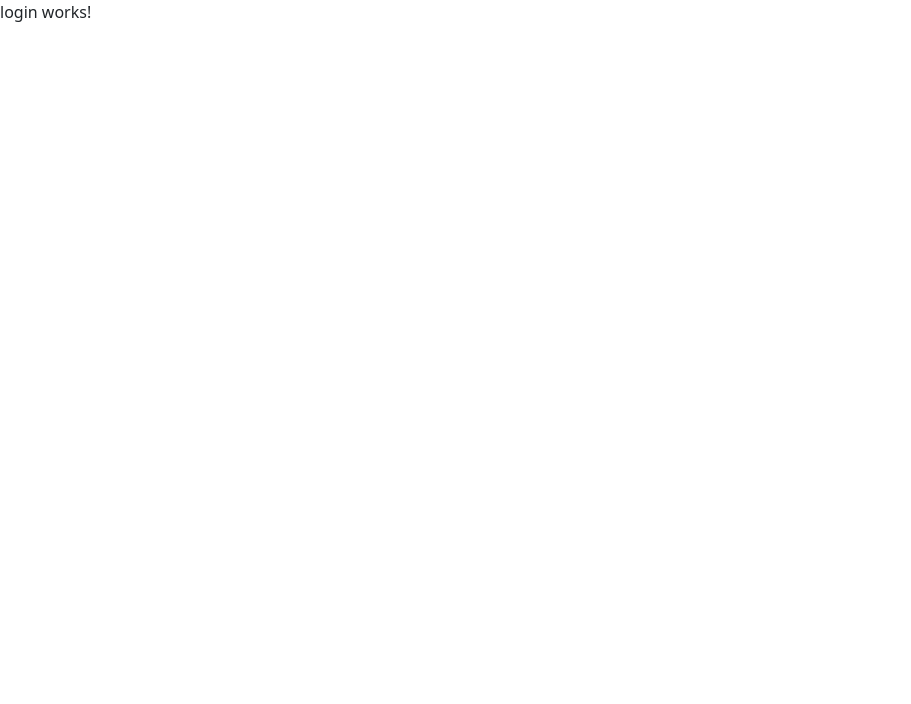
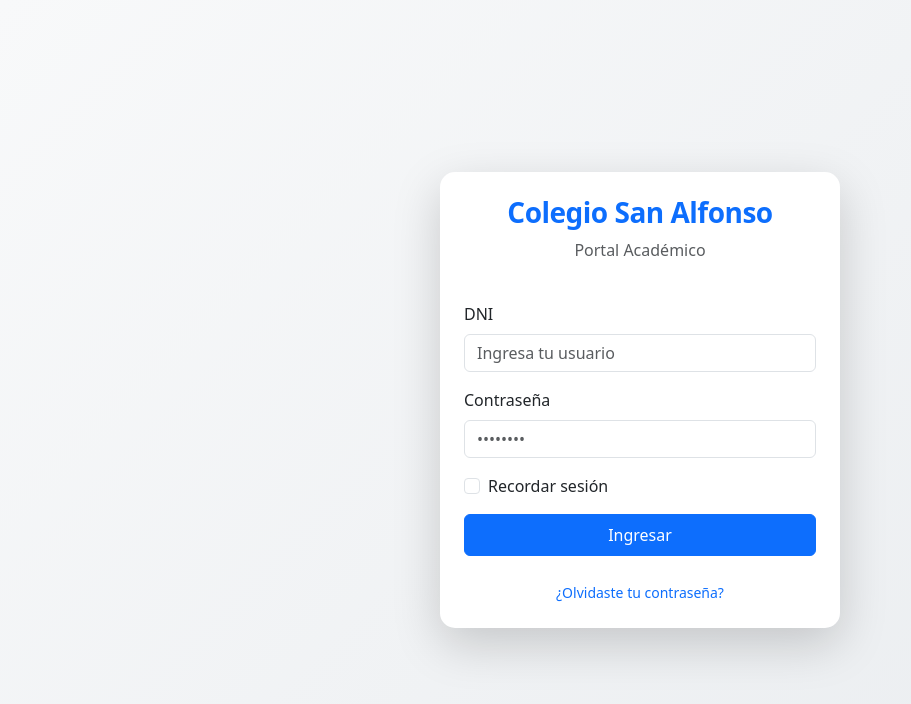
Before and after one commit to Proyecto-Herramientas-Desarrollo/Proyecto-Portal-Colegio, an Angular app: page /login in a window 1280 px wide. Shown: the top 704 px of the page, without its empty margins (0-911 px from the left). Built offline with nearby package versions, Linux system fonts and the light colour scheme.

Commit message:
Login
- Se agregó un Login solo visual

```diff
--- a/src/app/auth/login/login.css
+++ b/src/app/auth/login/login.css
@@ -0,0 +1,20 @@
+.login-container {
+  min-height: 100vh;
+  background-color: #f8f9fa;
+  background-image: linear-gradient(135deg, #f8f9fa 0%, #e9ecef 100%);
+}
+
+.login-card {
+  width: 100%;
+  max-width: 400px;
+  border: none;
+  border-radius: 15px;
+}
+
+.login-card h3 {
+  letter-spacing: -0.5px;
+}
+
+.form-control:focus {
+  box-shadow: 0 0 0 0.25rem rgba(13, 110, 253, 0.15);
+}
--- a/src/app/auth/login/login.html
+++ b/src/app/auth/login/login.html
@@ -1 +1,31 @@
-<p>login works!</p>
+<div class="login-container d-flex align-items-center justify-content-center">
+  <div class="card shadow-lg p-4 login-card">
+    <div class="text-center mb-4">
+      <h3 class="fw-bold text-primary">Colegio San Alfonso</h3>
+      <p class="text-muted">Portal Académico</p>
+    </div>
+
+    <form>
+      <div class="mb-3">
+        <label for="username" class="form-label">DNI</label>
+        <input type="text" class="form-control" id="username" placeholder="Ingresa tu usuario">
+      </div>
+
+      <div class="mb-3">
+        <label for="password" class="form-label">Contraseña</label>
+        <input type="password" class="form-control" id="password" placeholder="••••••••">
+      </div>
+
+      <div class="mb-3 form-check">
+        <input type="checkbox" class="form-check-input" id="remember">
+        <label class="form-check-label" for="remember">Recordar sesión</label>
+      </div>
+
+      <button type="submit" class="btn btn-primary w-100 py-2">Ingresar</button>
+    </form>
+
+    <div class="mt-4 text-center">
+      <small><a href="#" class="text-decoration-none">¿Olvidaste tu contraseña?</a></small>
+    </div>
+  </div>
+</div>
```
